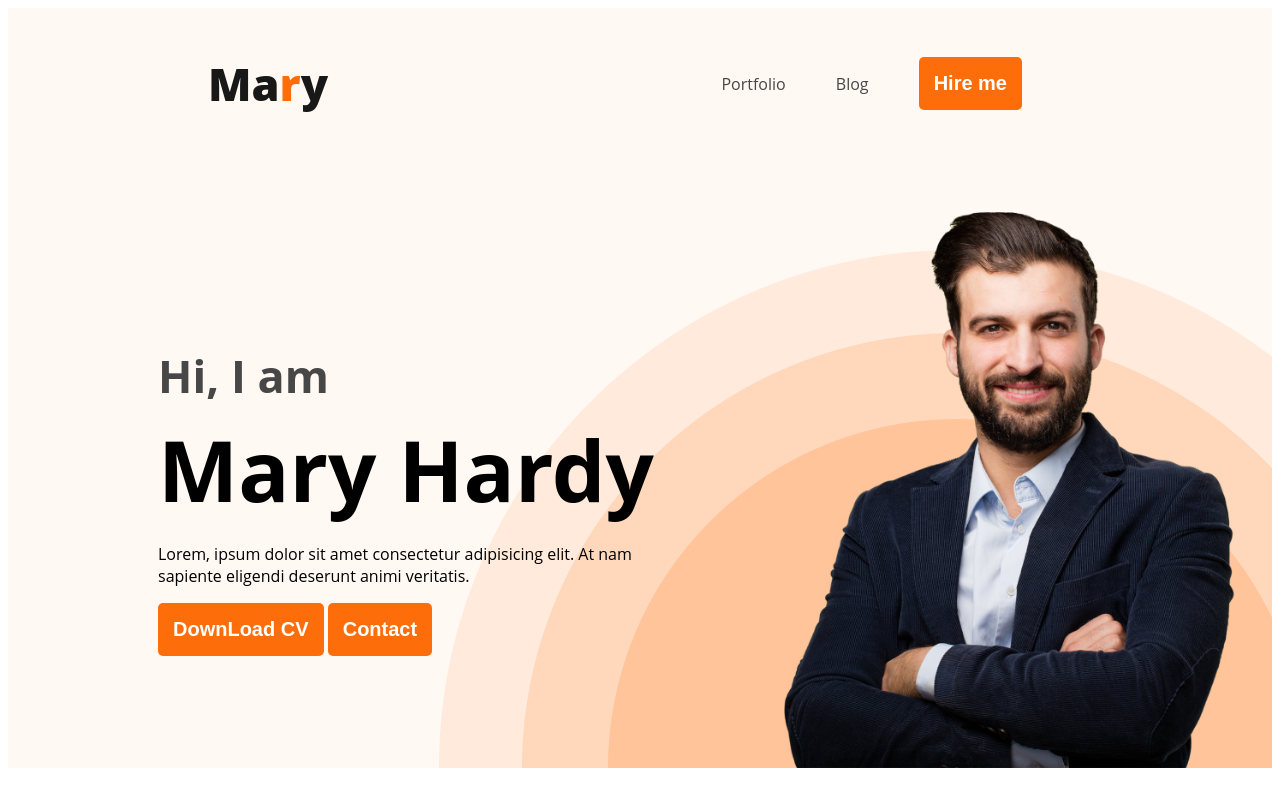
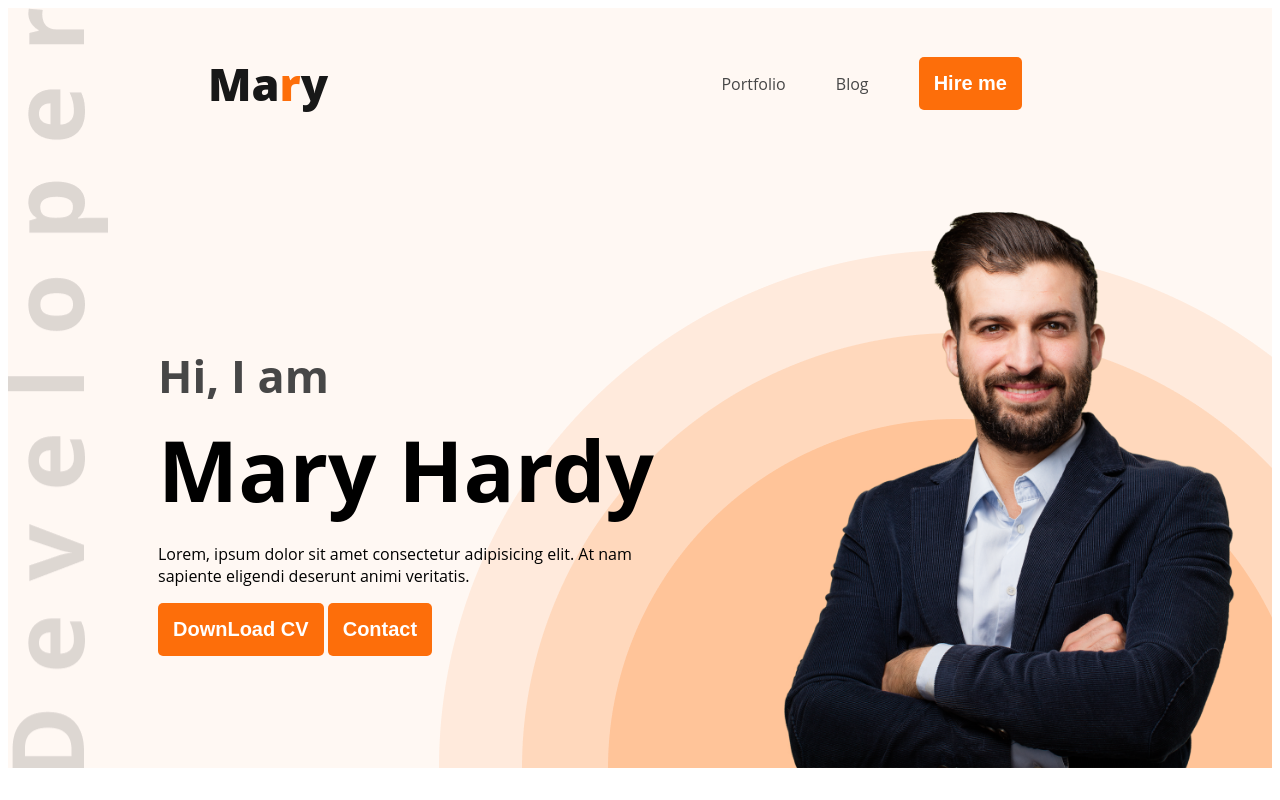
Before and after one commit to SazalRoy1/webdevebloper-portfolio-2024, a plain HTML site: page index.html in a window 1280 px wide. Shown: the top 800 px of the page. Drawn offline with Linux system fonts and the light colour scheme.

Commit message:
bannar pic add in heading

```diff
--- a/style/portfolio.css
+++ b/style/portfolio.css
@@ -48,9 +48,9 @@
 
 .header{
     background-color: #FFF8F3;
-    background-image: url('../image/header_bg.png');
+    background-image: url('../image/header_bg.png') , url('../image/developer.png');
     background-repeat: no-repeat;
-    background-position: bottom right;
+    background-position: bottom right , top left;
 }
 .banner{
     padding: 30px 30px 0px 150px;
```
